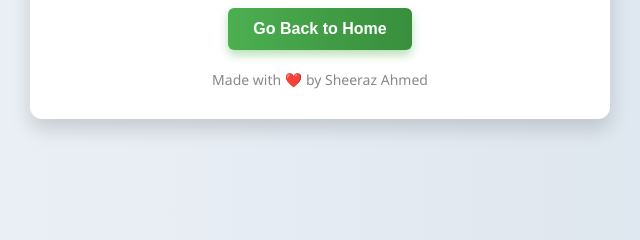
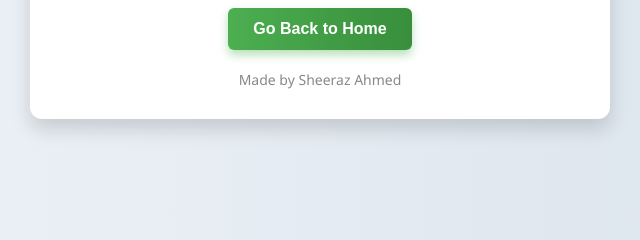
Before and after one commit to sheeraz885/Quiz-App, a plain HTML site: page Quizes/finish.html in a window 1280 px wide. Shown: the part 553-793 px from the top of the page, 320-960 px from the left. Drawn offline with Linux system fonts and the light colour scheme.

Commit message:
Update finish.html

```diff
--- a/Quizes/finish.html
+++ b/Quizes/finish.html
@@ -34,7 +34,7 @@
 
         <!-- Footer -->
         <div class="footer">
-            Made with ❤️ by Sheeraz Ahmed
+            Made by Sheeraz Ahmed
         </div>
     </div>
 
```
